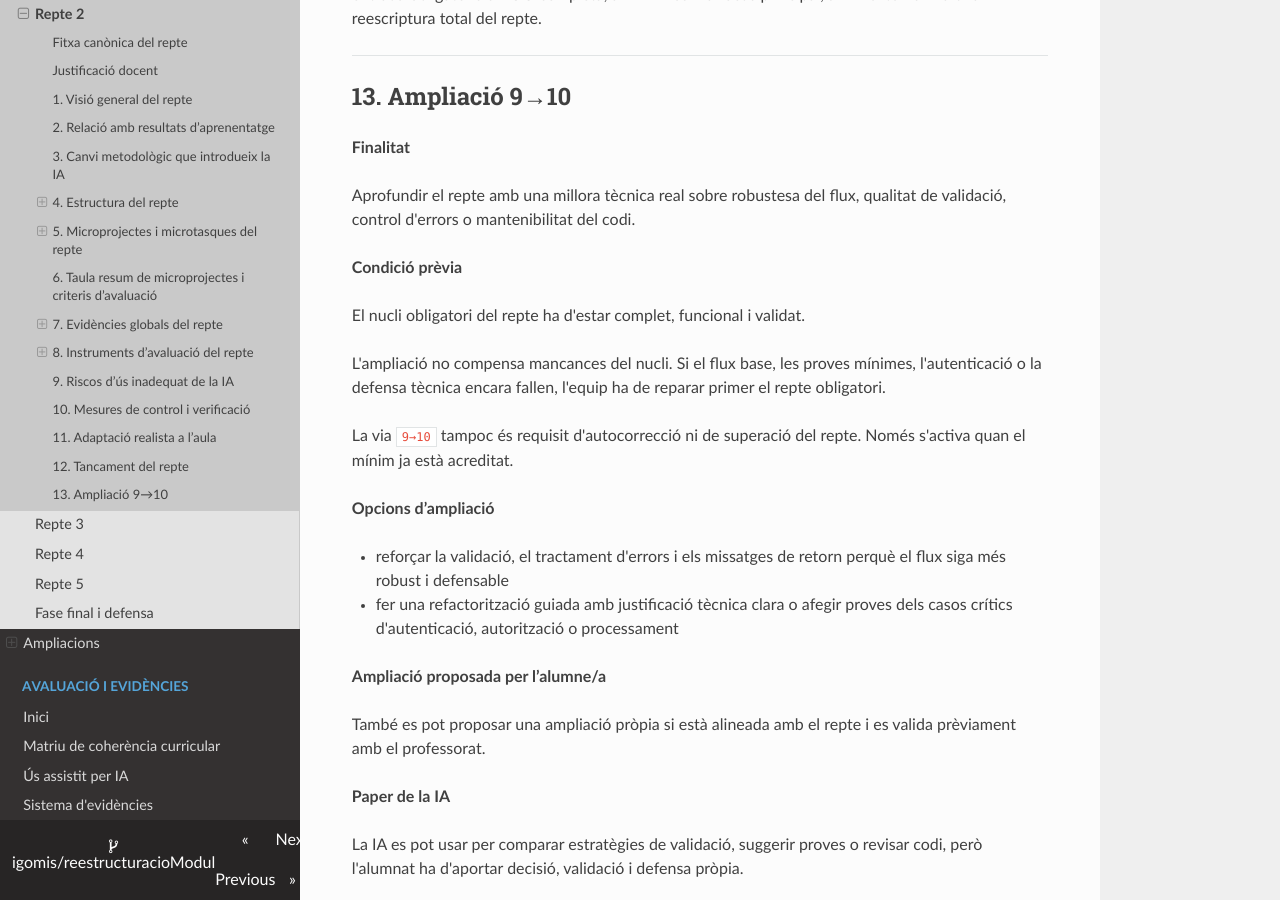
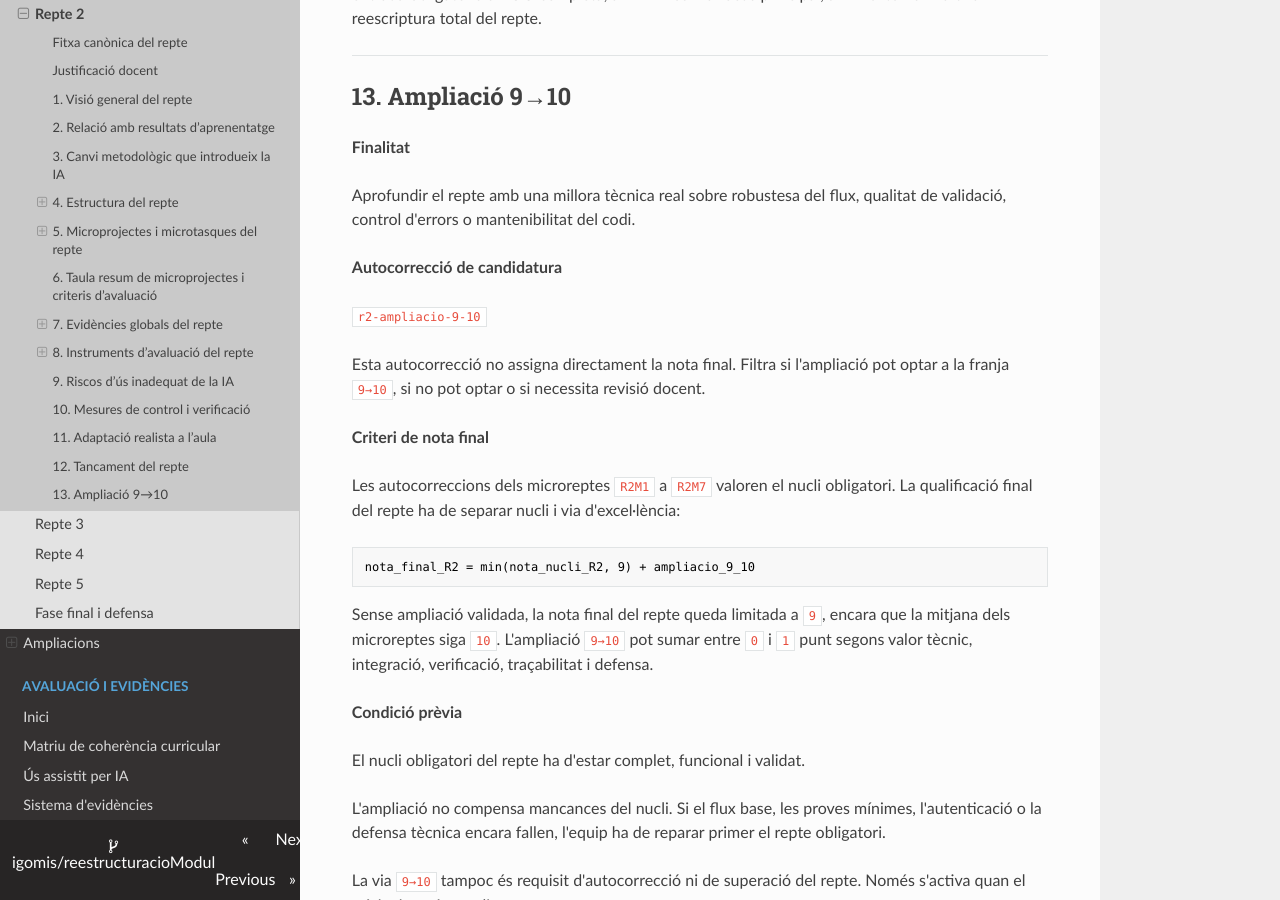
Before and after one commit to igomis/reestructuracioModul, an MkDocs documentation site: the page built from docs/02_reptes/repte_02_sessions_i_autenticacio.md, in a window 1280 px wide and 900 px high, scrolled down 32323 px. Built offline with MkDocs 1.6.1, drawn with Linux system fonts in a browser that asks for light colours; nearby versions of some CDN libraries.

Commit message:
Explicita formula 9-10 en programacio

````diff
--- a/docs/02_reptes/repte_02_sessions_i_autenticacio.md
+++ b/docs/02_reptes/repte_02_sessions_i_autenticacio.md
@@ -1200,6 +1200,22 @@ La sessió final s’ha de llegir com a tancament integrador cap a codi testable
 
 Aprofundir el repte amb una millora tècnica real sobre robustesa del flux, qualitat de validació, control d'errors o mantenibilitat del codi.
 
+**Autocorrecció de candidatura**
+
+`r2-ampliacio-9-10`
+
+Esta autocorrecció no assigna directament la nota final. Filtra si l'ampliació pot optar a la franja `9→10`, si no pot optar o si necessita revisió docent.
+
+**Criteri de nota final**
+
+Les autocorreccions dels microreptes `R2M1` a `R2M7` valoren el nucli obligatori. La qualificació final del repte ha de separar nucli i via d'excel·lència:
+
+```text
+nota_final_R2 = min(nota_nucli_R2, 9) + ampliacio_9_10
+```
+
+Sense ampliació validada, la nota final del repte queda limitada a `9`, encara que la mitjana dels microreptes siga `10`. L'ampliació `9→10` pot sumar entre `0` i `1` punt segons valor tècnic, integració, verificació, traçabilitat i defensa.
+
 **Condició prèvia**
 
 El nucli obligatori del repte ha d'estar complet, funcional i validat.
````
Also changed, not shown: docs/ampliacions-9-a-10-per-repte.md (+12 -0 lines).
